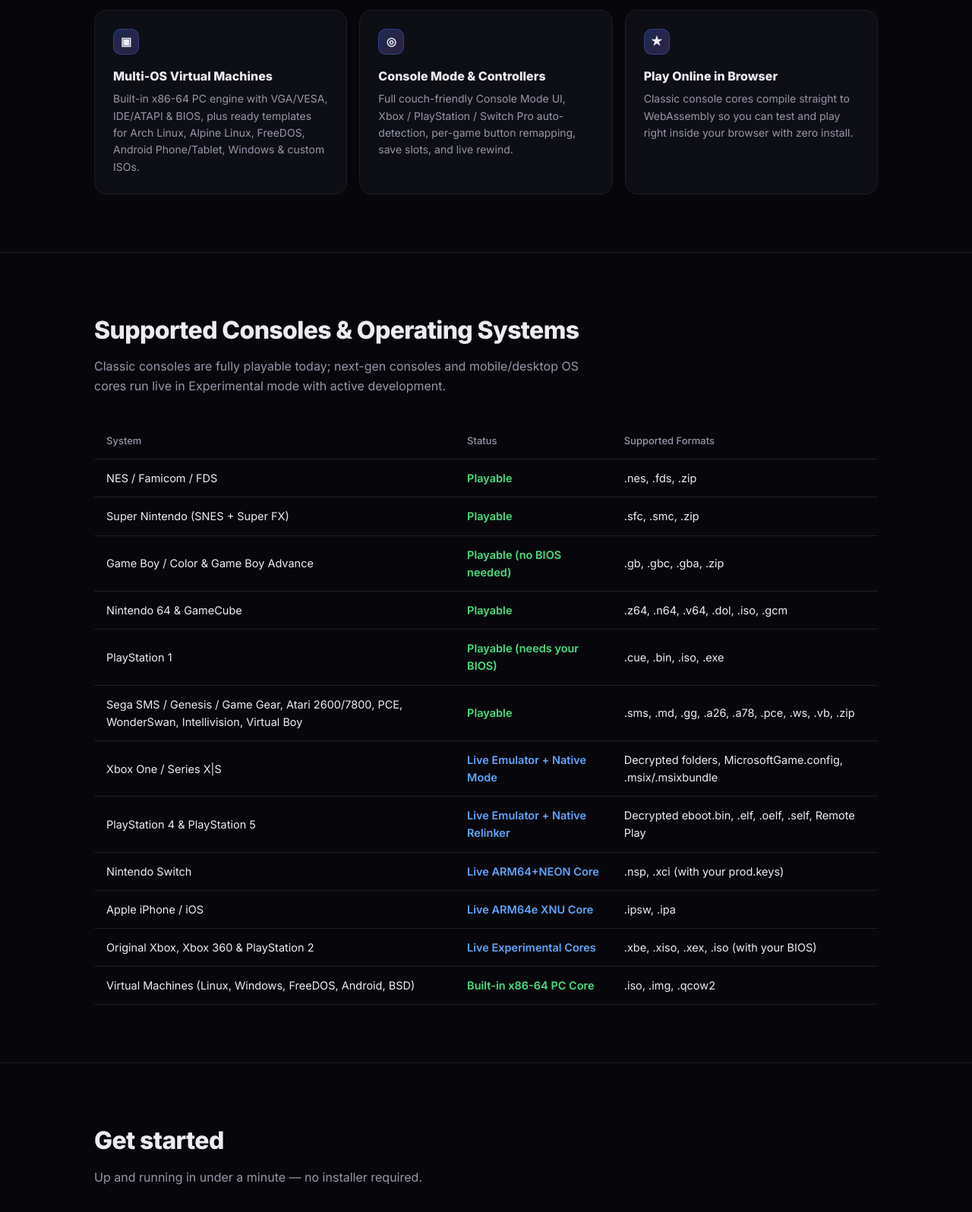
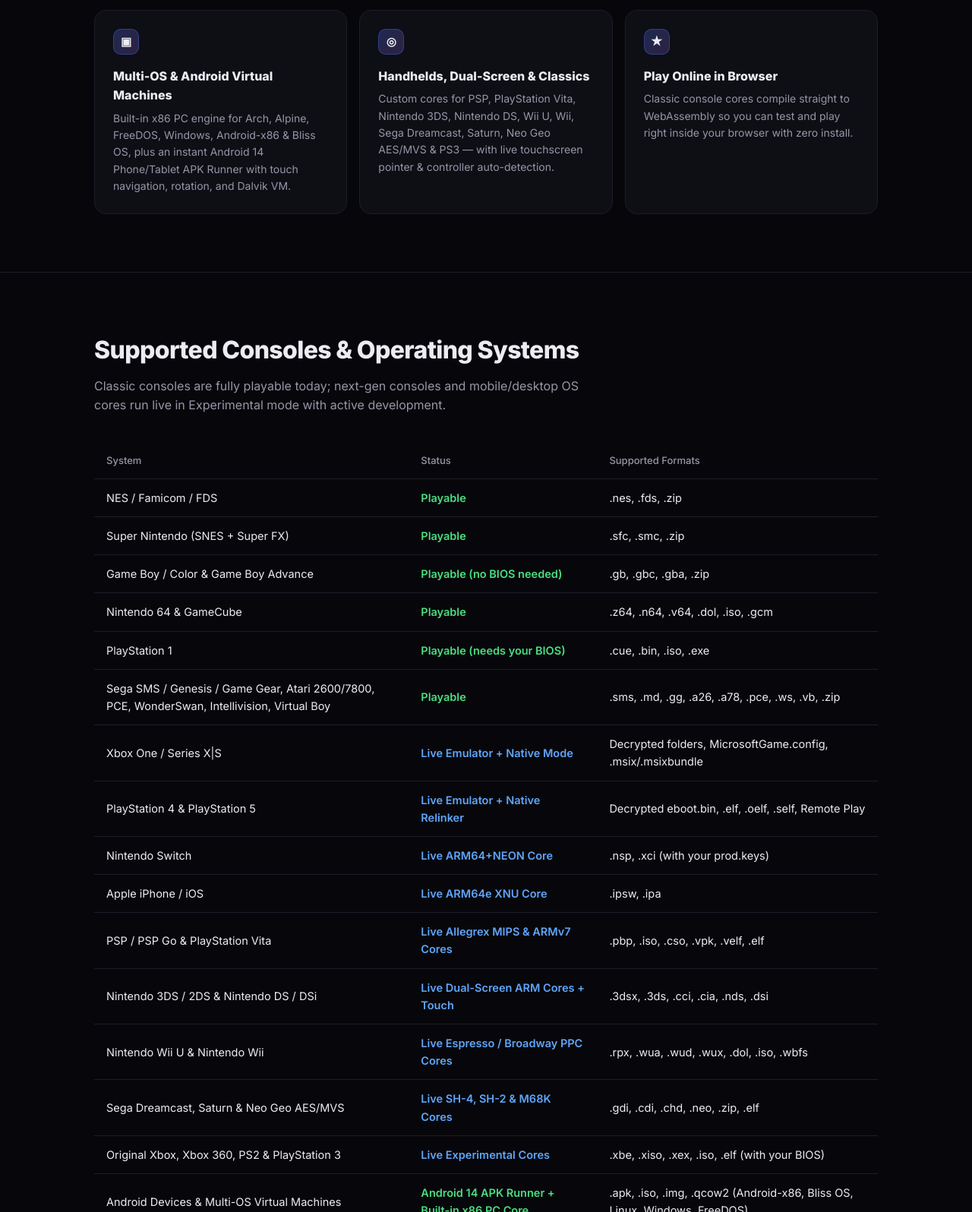
Before and after one commit to Navuryx/navuryx-emulations, a plain HTML site: page index.html in a window 1280 px wide. Shown: the part 1204-2800 px from the top of the page at 76% size. Drawn offline with Linux system fonts and the light colour scheme.

Commit message:
Update Navuryx website with PSP, Vita, 3DS, Wii U, Dreamcast, classics & Android VM

```diff
--- a/index.html
+++ b/index.html
@@ -110,7 +110,7 @@
         <div class="cta">
           <a class="btn btn-primary" href="https://github.com/Navuryx/navuryx-emulations/releases/latest/download/Navuryx-Emulations-Windows.zip">
             <svg width="18" height="18" viewBox="0 0 24 24" fill="none" stroke="currentColor" stroke-width="2.4" stroke-linecap="round" stroke-linejoin="round"><path d="M12 3v12m0 0-5-5m5 5 5-5M4 20h16"/></svg>
-            Download for Windows (5.9 MB)
+            Download for Windows (6.1 MB)
           </a>
           <a class="btn btn-ghost" href="play/index.html">
             <svg width="16" height="16" viewBox="0 0 24 24" fill="currentColor"><path d="M8 5v14l11-7z"/></svg>
@@ -134,8 +134,8 @@
         <div class="card"><div class="dot">X</div><h3>Xbox One &amp; Series X|S</h3><p>Dual Native Mode (SEH unwind, DLL redirection, GDK/XDK/D3D12.X shims, persistent XGameSave) and live Emulator Mode (x86-64 + SSE2/BMI2, Era memory, XInput &amp; audio).</p></div>
         <div class="card"><div class="dot">P</div><h3>PlayStation 4 &amp; 5</h3><p>Live x86-64/AVX Emulator Core with VideoOut, sceAudioOut PCM audio, FIOS VFS &amp; Remote Play, plus Native Mode with an in-place x86-64 <code>fs:</code> TLS &amp; stack-canary binary relinker.</p></div>
         <div class="card"><div class="dot">S</div><h3>Switch &amp; Apple iOS</h3><p>Live ARM64+NEON Switch core with NCA decryption, RomFS, HID input &amp; audout audio, plus live ARM64e iOS XNU kernel bring-up with 16 KB MMU &amp; S5L UART0 console.</p></div>
-        <div class="card"><div class="dot">▣</div><h3>Multi-OS Virtual Machines</h3><p>Built-in x86-64 PC engine with VGA/VESA, IDE/ATAPI &amp; BIOS, plus ready templates for Arch Linux, Alpine Linux, FreeDOS, Android Phone/Tablet, Windows &amp; custom ISOs.</p></div>
-        <div class="card"><div class="dot">◎</div><h3>Console Mode &amp; Controllers</h3><p>Full couch-friendly Console Mode UI, Xbox / PlayStation / Switch Pro auto-detection, per-game button remapping, save slots, and live rewind.</p></div>
+        <div class="card"><div class="dot">▣</div><h3>Multi-OS &amp; Android Virtual Machines</h3><p>Built-in x86 PC engine for Arch, Alpine, FreeDOS, Windows, Android-x86 &amp; Bliss OS, plus an instant Android 14 Phone/Tablet APK Runner with touch navigation, rotation, and Dalvik VM.</p></div>
+        <div class="card"><div class="dot">◎</div><h3>Handhelds, Dual-Screen &amp; Classics</h3><p>Custom cores for PSP, PlayStation Vita, Nintendo 3DS, Nintendo DS, Wii U, Wii, Sega Dreamcast, Saturn, Neo Geo AES/MVS &amp; PS3 — with live touchscreen pointer &amp; controller auto-detection.</p></div>
         <div class="card"><div class="dot">★</div><h3>Play Online in Browser</h3><p>Classic console cores compile straight to WebAssembly so you can test and play right inside your browser with zero install.</p></div>
       </div>
     </div>
@@ -158,8 +158,12 @@
           <tr><td>PlayStation 4 &amp; PlayStation 5</td><td class="exp">Live Emulator + Native Relinker</td><td>Decrypted eboot.bin, .elf, .oelf, .self, Remote Play</td></tr>
           <tr><td>Nintendo Switch</td><td class="exp">Live ARM64+NEON Core</td><td>.nsp, .xci (with your prod.keys)</td></tr>
           <tr><td>Apple iPhone / iOS</td><td class="exp">Live ARM64e XNU Core</td><td>.ipsw, .ipa</td></tr>
-          <tr><td>Original Xbox, Xbox 360 &amp; PlayStation 2</td><td class="exp">Live Experimental Cores</td><td>.xbe, .xiso, .xex, .iso (with your BIOS)</td></tr>
-          <tr><td>Virtual Machines (Linux, Windows, FreeDOS, Android, BSD)</td><td class="ok">Built-in x86-64 PC Core</td><td>.iso, .img, .qcow2</td></tr>
+          <tr><td>PSP / PSP Go &amp; PlayStation Vita</td><td class="exp">Live Allegrex MIPS &amp; ARMv7 Cores</td><td>.pbp, .iso, .cso, .vpk, .velf, .elf</td></tr>
+          <tr><td>Nintendo 3DS / 2DS &amp; Nintendo DS / DSi</td><td class="exp">Live Dual-Screen ARM Cores + Touch</td><td>.3dsx, .3ds, .cci, .cia, .nds, .dsi</td></tr>
+          <tr><td>Nintendo Wii U &amp; Nintendo Wii</td><td class="exp">Live Espresso / Broadway PPC Cores</td><td>.rpx, .wua, .wud, .wux, .dol, .iso, .wbfs</td></tr>
+          <tr><td>Sega Dreamcast, Saturn &amp; Neo Geo AES/MVS</td><td class="exp">Live SH-4, SH-2 &amp; M68K Cores</td><td>.gdi, .cdi, .chd, .neo, .zip, .elf</td></tr>
+          <tr><td>Original Xbox, Xbox 360, PS2 &amp; PlayStation 3</td><td class="exp">Live Experimental Cores</td><td>.xbe, .xiso, .xex, .iso, .elf (with your BIOS)</td></tr>
+          <tr><td>Android Devices &amp; Multi-OS Virtual Machines</td><td class="ok">Android 14 APK Runner + Built-in x86 PC Core</td><td>.apk, .iso, .img, .qcow2 (Android-x86, Bliss OS, Linux, Windows, FreeDOS)</td></tr>
         </tbody>
       </table>
     </div>
@@ -192,7 +196,7 @@
   <section class="download">
     <div class="wrap">
       <h2>Ready to play?</h2>
-      <p class="sub" style="margin:0 auto 32px">Navuryx Emulations v0.1.0 for Windows 64-bit · 5.9 MB</p>
+      <p class="sub" style="margin:0 auto 32px">Navuryx Emulations v0.1.0 for Windows 64-bit · 6.1 MB</p>
       <div class="cta" style="justify-content:center">
         <a class="btn btn-primary" href="https://github.com/Navuryx/navuryx-emulations/releases/latest/download/Navuryx-Emulations-Windows.zip">Download Navuryx Emulations</a>
         <a class="btn btn-ghost" href="https://github.com/Navuryx/navuryx-emulations/releases" target="_blank" rel="noopener">All Releases</a>
```
